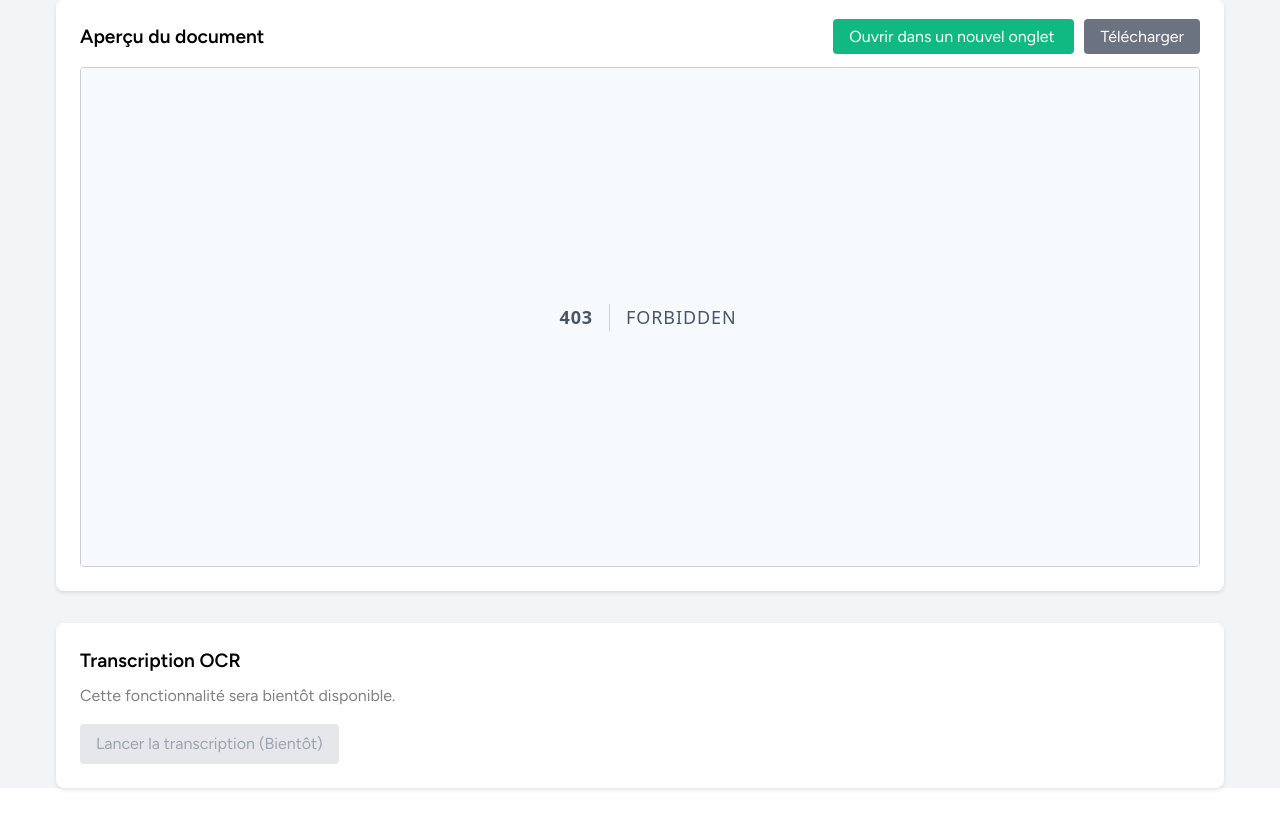
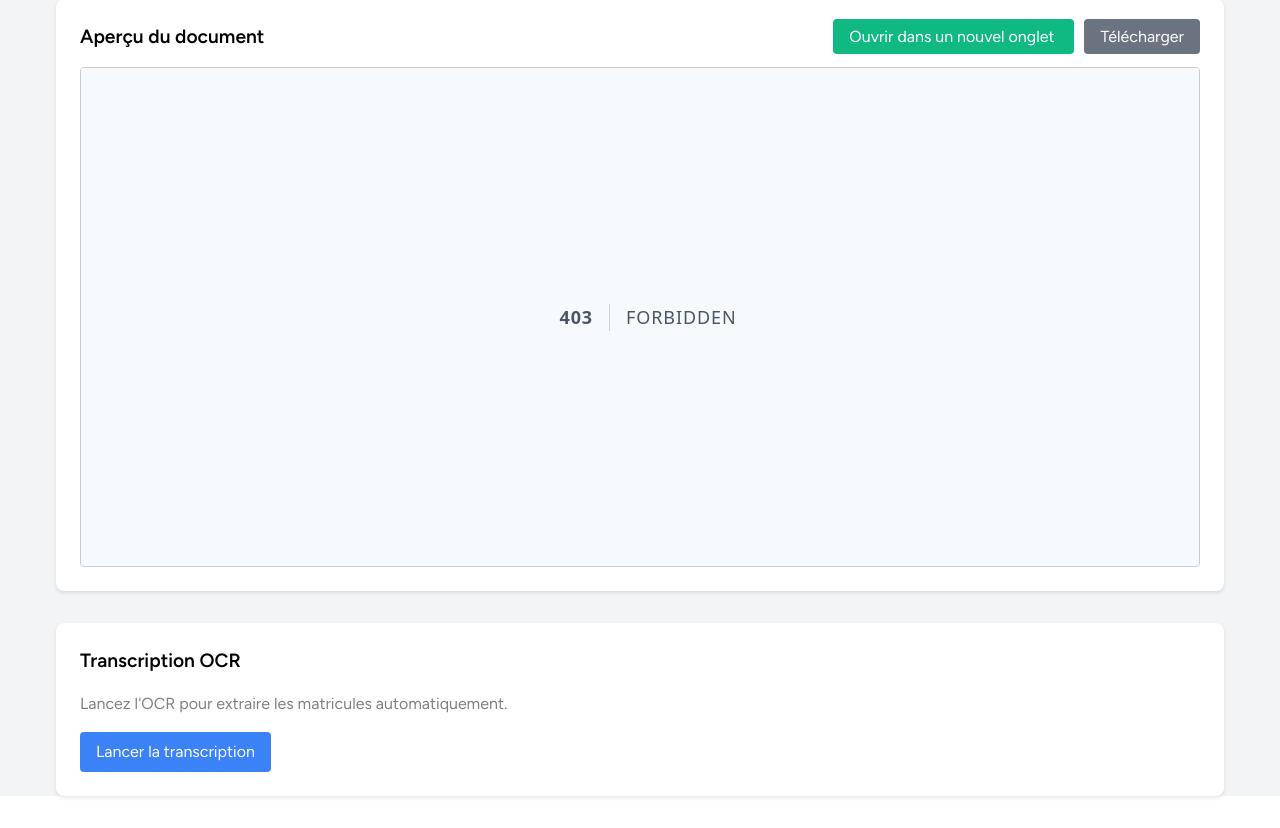
Before and after one commit to DayaneOROU/PV, a Laravel app: page /pvs/1 in a window 1280 px wide. Shown: the part 308-1136 px from the top of the page. Before the commit the page ends 1098 px from the top, so only its background shows below. Run offline with Laravel 12, Linux system fonts and the light colour scheme; a user stored in the database is signed in; data comes from the database, SQL or seed files in the repository; tables that the repository leaves empty hold one stand-in row (values such as "Sample post"); style sheets or scripts are compiled from the project's sources.

Commit message:
feat: integration de l'OCR de base et visionneuse PDF

```diff
--- a/app/Http/Controllers/PvController.php
+++ b/app/Http/Controllers/PvController.php
@@ -11,6 +11,7 @@ use Illuminate\Http\Request;
 use Illuminate\Support\Facades\Auth;
 use Illuminate\Support\Facades\Storage;
 use Illuminate\Support\Str;
+use App\Jobs\ProcessOcrJob;
 
 class PvController extends Controller
 {
@@ -107,6 +108,18 @@ class PvController extends Controller
 
         return view('pvs.recherche', compact('matricule', 'pvs'));
     }
+
+
+
+    public function lancerOcr(Pv $pv)
+    {
+        // On dispatch le Job en arrière-plan
+        ProcessOcrJob::dispatch($pv);
+
+        return redirect()->back()->with('success', 'La transcription OCR a été lancée en arrière-plan !');
+    }
+
+
     public function destroy(Pv $pv)
     {
         // On supprime le fichier physique du serveur
--- a/resources/views/pvs/show.blade.php
+++ b/resources/views/pvs/show.blade.php
@@ -51,11 +51,63 @@
 
         <!-- Section OCR -->
         <div style="background: white; padding: 1.5rem; border-radius: 8px; box-shadow: 0 2px 4px rgba(0,0,0,0.1);">
-            <h3 style="font-size: 1.2rem; font-weight: bold; margin-bottom: 0.5rem;">Transcription OCR</h3>
-            <p style="color: gray; margin-bottom: 1rem;">Cette fonctionnalité sera bientôt disponible.</p>
-            <button disabled style="padding: 0.5rem 1rem; background: #e5e7eb; color: #9ca3af; border: none; border-radius: 4px; cursor: not-allowed;">
-                Lancer la transcription (Bientôt)
-            </button>
+            <h3 style="font-size: 1.2rem; font-weight: bold; margin-bottom: 1rem;">Transcription OCR</h3>
+
+            {{-- CAS 1 : Le traitement est en cours --}}
+            @if($pv->ocr && $pv->ocr->statut === 'en_cours')
+                <div style="background: #fffbeb; border: 1px solid #f59e0b; padding: 1rem; border-radius: 4px;">
+                    <p style="color: #b45309; font-weight: bold; margin: 0;">
+                        ⏳ Traitement en cours...
+                    </p>
+                    <p style="color: #b45309; font-size: 0.9rem; margin-top: 0.5rem;">
+                        Le document est en train d'être analysé. Actualisez la page dans quelques instants.
+                    </p>
+                </div>
+
+            {{-- CAS 2 : Le traitement est terminé --}}
+            @elseif($pv->ocr && $pv->ocr->statut === 'termine')
+                <div style="background: #ecfdf5; border: 1px solid #10b981; padding: 1rem; border-radius: 4px;">
+                    <p style="color: #047857; font-weight: bold; margin: 0 0 1rem 0;">
+                        ✅ Transcription terminée ! ({{ $pv->ocr->matricules->count() }} matricules détectés)
+                    </p>
+
+                    @if($pv->ocr->matricules->count() > 0)
+                        <div style="display: grid; grid-template-columns: repeat(auto-fill, minmax(150px, 1fr)); gap: 10px;">
+                            @foreach($pv->ocr->matricules as $matricule)
+                                <div style="background: white; padding: 0.5rem; border: 1px solid #d1d5db; border-radius: 4px; font-family: monospace; text-align: center;">
+                                    {{ $matricule->matricule }}
+                                </div>
+                            @endforeach
+                        </div>
+                    @else
+                        <p style="color: #b45309;">Aucun matricule n'a pu être extrait du document.</p>
+                    @endif
+                </div>
+
+            {{-- CAS 3 : Echec du traitement --}}
+            @elseif($pv->ocr && $pv->ocr->statut === 'echoue')
+                <div style="background: #fef2f2; border: 1px solid #ef4444; padding: 1rem; border-radius: 4px; margin-bottom: 1rem;">
+                    <p style="color: #b91c1c; font-weight: bold; margin: 0;">
+                        ❌ La transcription a échoué.
+                    </p>
+                </div>
+                <form action="{{ route('pvs.ocr', $pv) }}" method="POST">
+                    @csrf
+                    <button type="submit" style="padding: 0.5rem 1rem; background: #3b82f6; color: white; border: none; border-radius: 4px; cursor: pointer;">
+                        Réessayer la transcription
+                    </button>
+                </form>
+
+            {{-- CAS 4 : Aucun traitement lancé --}}
+            @else
+                <p style="color: gray; margin-bottom: 1rem;">Lancez l'OCR pour extraire les matricules automatiquement.</p>
+                <form action="{{ route('pvs.ocr', $pv) }}" method="POST">
+                    @csrf
+                    <button type="submit" style="padding: 0.5rem 1rem; background: #3b82f6; color: white; border: none; border-radius: 4px; cursor: pointer;">
+                        Lancer la transcription
+                    </button>
+                </form>
+            @endif
         </div>
 
     </div>
--- a/routes/web.php
+++ b/routes/web.php
@@ -21,6 +21,8 @@ Route::middleware('auth')->group(function () {
 
 
     Route::get('/recherche', [PvController::class, 'recherche'])->name('pvs.recherche');
+
+    Route::post('/pvs/{pv}/ocr', [PvController::class, 'lancerOcr'])->name('pvs.ocr');
 });
 
 
```
Also changed, not shown: app/Jobs/ProcessOcrJob.php (added, +102 -0 lines).
